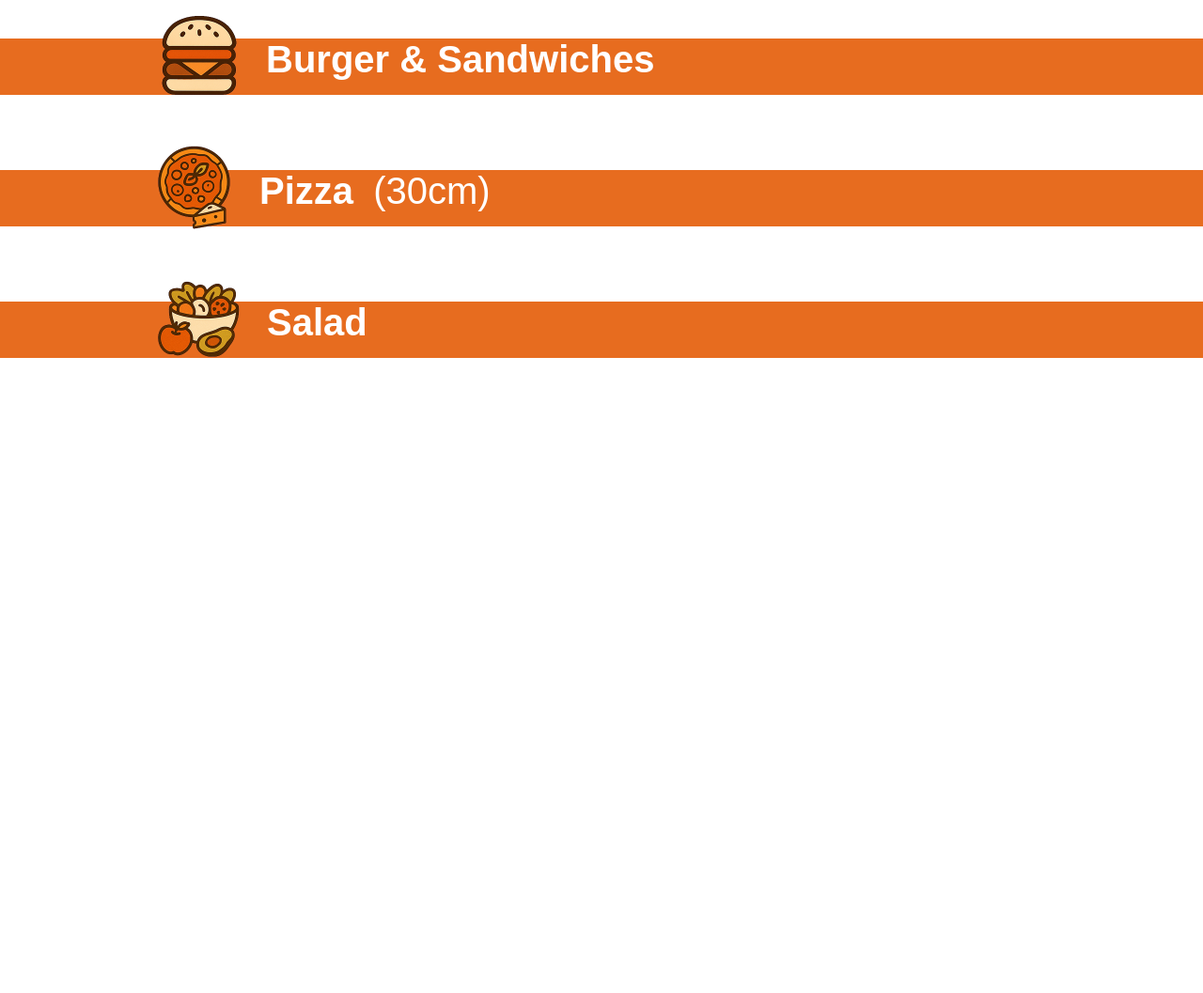
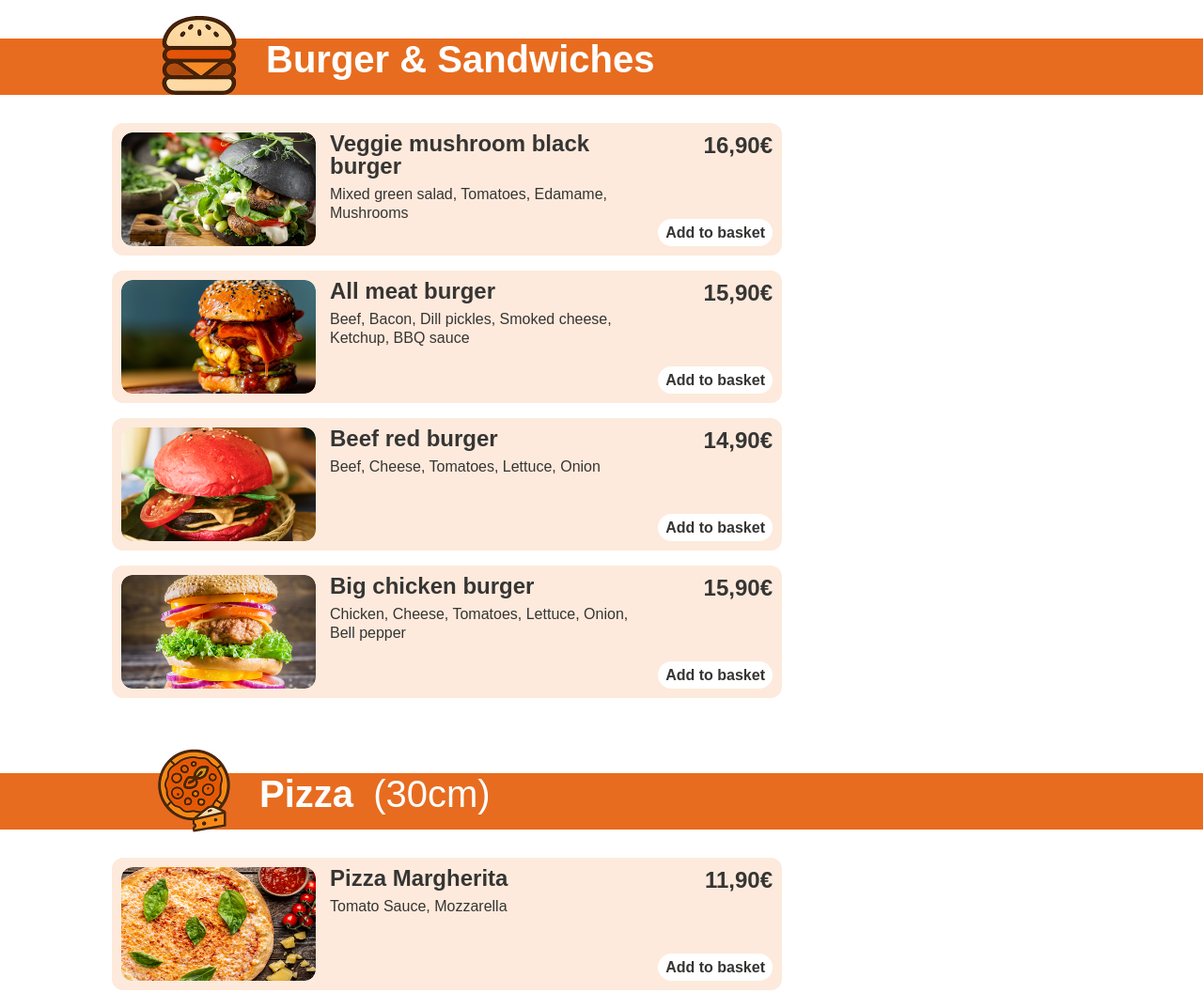
Before and after one commit to Toldnbs/Bestellapp, a plain HTML site: page index.html in a window 1280 px wide. Shown: the part 740-1797 px from the top of the page at 94% size. Before the commit the page ends 1125 px from the top, so only its background shows below. Drawn offline with Linux system fonts and the light colour scheme; a web font is replaced by a local one.

Commit message:
feat: render meal cards with loops

```diff
--- a/index.html
+++ b/index.html
@@ -58,6 +58,7 @@
           <h2>Burger &amp; Sandwiches</h2>
         </div>
       </section>
+      <div class="meal-list" id="burger-list"></div>
 
       <section class="category">
         <div class="category-inner">
@@ -65,6 +66,7 @@
           <h2>Pizza <span>(30cm)</span></h2>
         </div>
       </section>
+      <div class="meal-list" id="pizza-list"></div>
 
       <section class="category">
         <div class="category-inner">
@@ -72,6 +74,7 @@
           <h2>Salad</h2>
         </div>
       </section>
+      <div class="meal-list" id="salad-list"></div>
     </main>
   </body>
 </html>
--- a/script.js
+++ b/script.js
@@ -0,0 +1,16 @@
+function renderMeals(meals, containerId) {
+  let container = document.getElementById(containerId);
+  container.innerHTML = "";
+
+  for (let i = 0; i < meals.length; i++) {
+    container.innerHTML += getMealTemplate(meals[i]);
+  }
+}
+
+function init() {
+  renderMeals(burgers, "burger-list");
+  renderMeals(pizzas, "pizza-list");
+  renderMeals(salads, "salad-list");
+}
+
+init();
--- a/style.css
+++ b/style.css
@@ -233,3 +233,12 @@ header {
   line-height: 1.2;
   color: var(--dunkel);
 }
+
+.meal-list {
+  display: flex;
+  flex-direction: column;
+  gap: 16px;
+  max-width: 1440px;
+  margin: 30px auto 0;
+  padding-left: 119px;
+}
```
